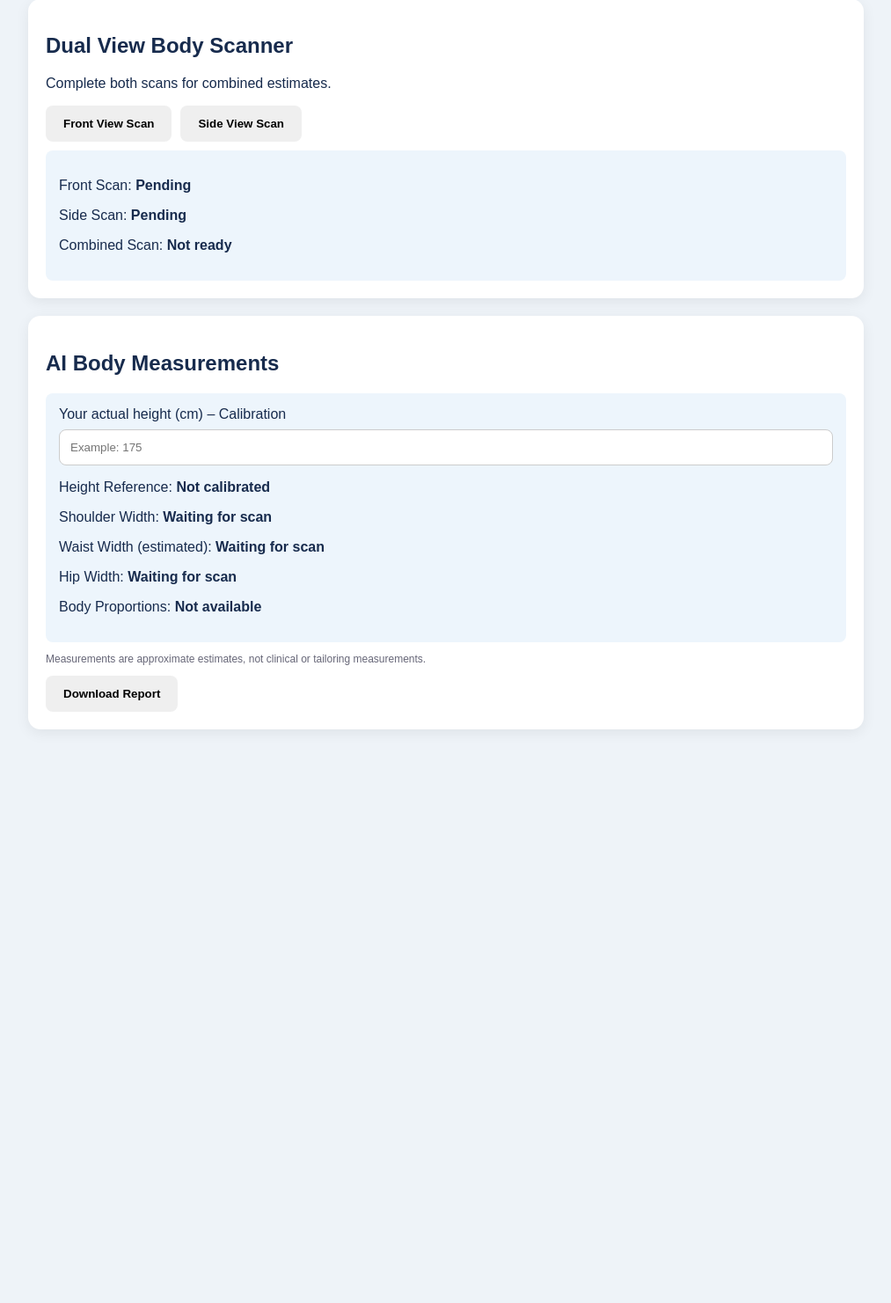
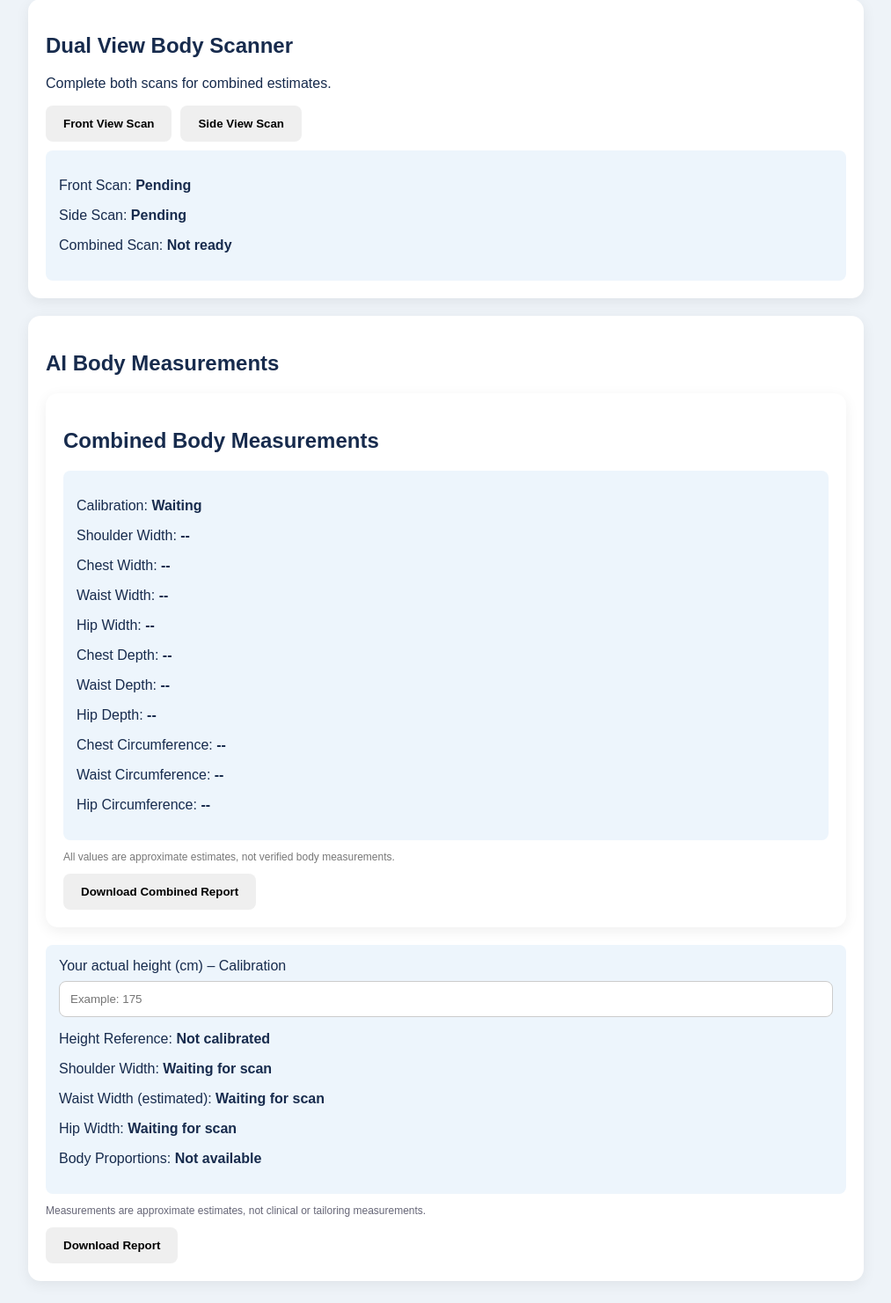
Before and after one commit to melakutirago339-boop/AI-BODY-SCANNER, a Flask app: page / in a window 1280 px wide. Shown: the part 1057-2538 px from the top of the page at 88% size, without its empty margins (133-1146 px from the left). Before the commit the page ends 1886 px from the top, so only its background shows below. Run offline with Flask 3, Linux system fonts and the light colour scheme; some libraries are stand-ins or nearby versions.

Commit message:
Add combined body measurements section to index.html
Added a new section for combined body measurements with various fields and a download button.

```diff
--- a/templates/index.html
+++ b/templates/index.html
@@ -153,6 +153,31 @@ Side View Scan
 
 <section class="panel">
 <h2>AI Body Measurements</h2>
+
+<section class="panel">
+<h2>Combined Body Measurements</h2>
+
+<div class="result">
+<p>Calibration: <strong id="combinedCalibration">Waiting</strong></p>
+<p>Shoulder Width: <strong id="combinedShoulder">--</strong></p>
+<p>Chest Width: <strong id="combinedChest">--</strong></p>
+<p>Waist Width: <strong id="combinedWaist">--</strong></p>
+<p>Hip Width: <strong id="combinedHip">--</strong></p>
+<p>Chest Depth: <strong id="combinedChestDepth">--</strong></p>
+<p>Waist Depth: <strong id="combinedWaistDepth">--</strong></p>
+<p>Hip Depth: <strong id="combinedHipDepth">--</strong></p>
+<p>Chest Circumference: <strong id="combinedChestCirc">--</strong></p>
+<p>Waist Circumference: <strong id="combinedWaistCirc">--</strong></p>
+<p>Hip Circumference: <strong id="combinedHipCirc">--</strong></p>
+</div>
+
+<p style="font-size:12px;color:#777">
+All values are approximate estimates, not verified body measurements.
+</p>
+
+<button onclick="downloadReport()">Download Combined Report</button>
+</section>
+
 
 <div class="result">
   <label for="knownHeight">Your actual height (cm) – Calibration</label>
```
